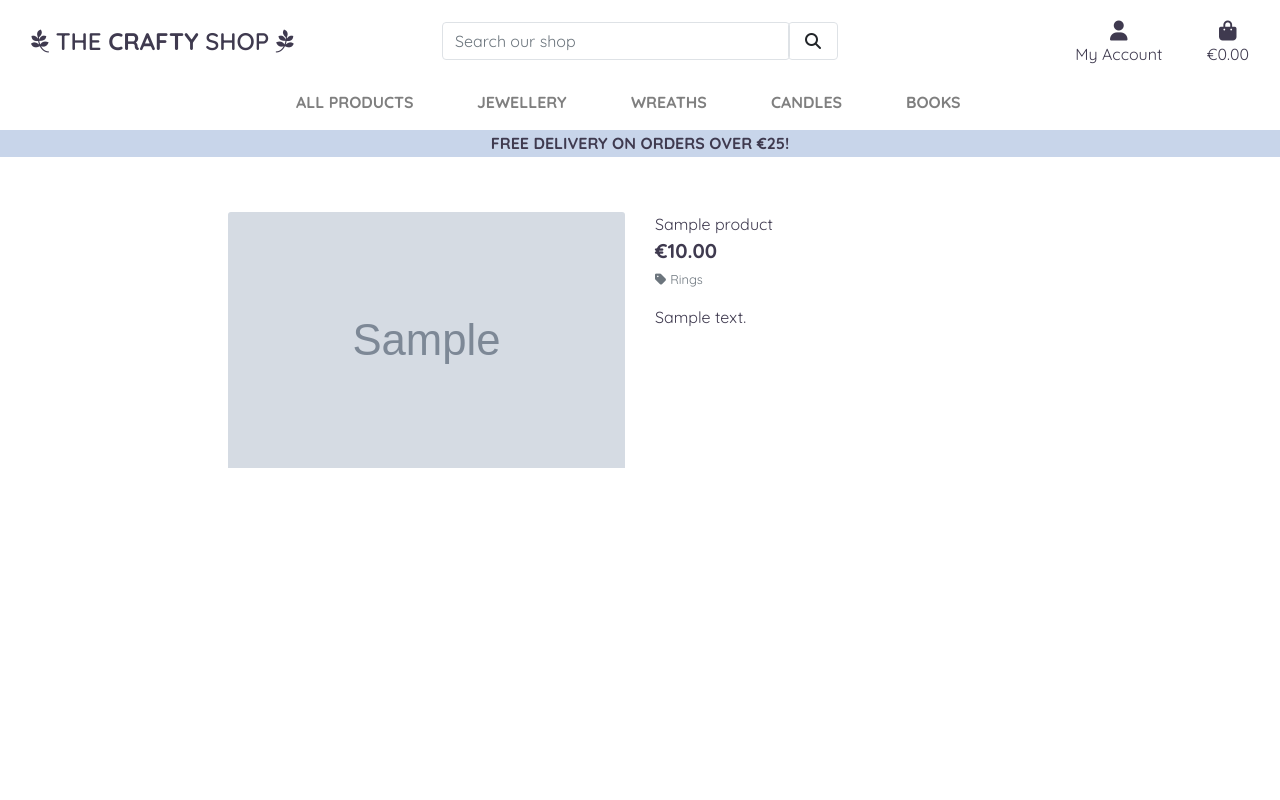
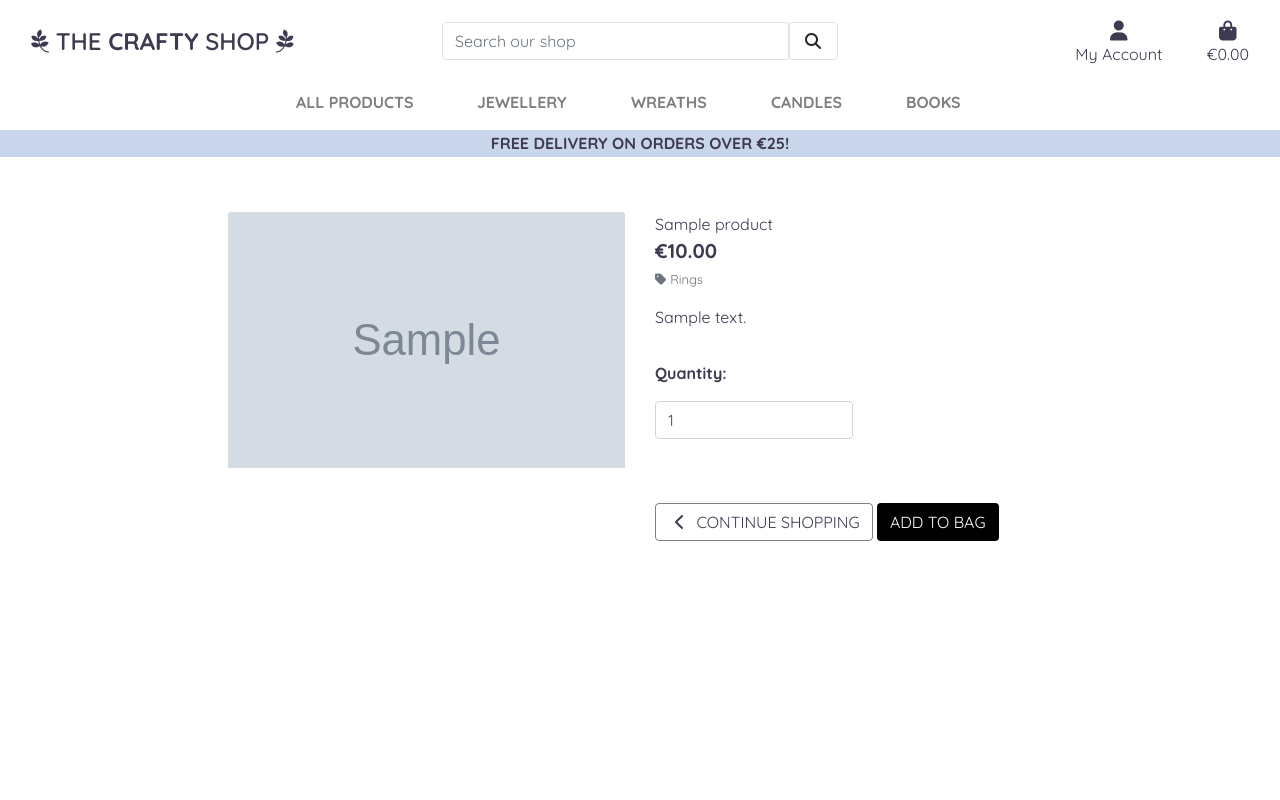
Before and after one commit to maialenz/crafty_shop, a Django app: page /products/1 in a window 1280 px wide. Run offline with Django 3.2, Linux system fonts and the light colour scheme; data comes from the database, SQL or seed files in the repository; tables that the repository leaves empty hold one stand-in row (values such as "Sample post"); grey boxes marked "Sample" are stand-in pictures; parts of the project's set-up code (start-up, migrations or seed data) failed here and were passed over; some libraries are stand-ins or nearby versions.

Commit message:
Add add_to_bag functionality

```diff
--- a/bag/urls.py
+++ b/bag/urls.py
@@ -5,4 +5,5 @@ from . import views
 
 urlpatterns = [
     path('', views.view_bag, name='view_bag'),
+    path('add/<item_id>/', views.add_to_bag, name='add_to_bag'),
 ]
--- a/products/templates/products/product_detail.html
+++ b/products/templates/products/product_detail.html
@@ -38,6 +38,30 @@
                     </p>
                     {% endif %}
                     <p class="mt-3">{{ product.description }}</p>
+                    <form class="form" action="{% url 'add_to_bag' product.id %}" method="POST">
+                        {% csrf_token %}
+                        <div class="form-row">
+                            <div class="col-12">
+                                <p class="mt-3"><strong>Quantity:</strong></p>
+                                <div class="form-group w-50">
+                                    <div class="input-group">
+                                        <input class="form-control qty_input" type="number" name="quantity" value="1" min="1" max="99" data-item_id="{{ product.id }}" id="id_qty_{{ product.id }}">
+                                    </div>
+                                </div>
+                            </div>
+
+                            <div class="col-12">
+                                <a href="{% url 'products' %}" class="btn btn-outline-blue rounded hvr-grow mt-5">
+                                    <span class="icon">
+                                        <i class="fas fa-chevron-left"></i>
+                                    </span>
+                                    <span class="text-uppercase">Continue Shopping</span>
+                                </a>
+                                <input type="submit" class="btn btn-black hvr-grow rounded text-uppercase mt-5" value="Add to Bag">
+                            </div>
+                            <input type="hidden" name="redirect_url" value="{{ request.path }}">
+                        </div>
+                    </form>
                 </div>
             </div>
         </div>
--- a/static/css/base.css
+++ b/static/css/base.css
@@ -32,8 +32,9 @@ body {
     font-size: 1.5rem !important;
 }
 
+/*------BUTTONS------*/
 .to-shop-button {
-    background: #3e6234 /* #c8d5ea #643e4d #42656a #3f3a4f #a58e96*/;
+    background: #3f3a4f;
     color: white;
     font-weight: 600;
     min-width: 260px;
@@ -42,6 +43,25 @@ body {
 .btn-black {
     background: black;
     color: white;
+}
+
+.btn-blue {
+    background:#3f3a4f;
+    color: #fff !important;
+}
+
+.btn-outline-blue {
+    background:#fff;
+    color: #3f3a4f !important;
+    border: 1px solid gray;
+}
+
+
+.btn-outline-blue:hover,
+.btn-outline-blue:active,
+.btn-outline-blue:focus {
+    background: #c8d5ea;
+    color: #3f3a4f;
 }
 
 .shop-now-button:hover,
```
Also changed, not shown: bag/views.py (+18 -1 lines).
